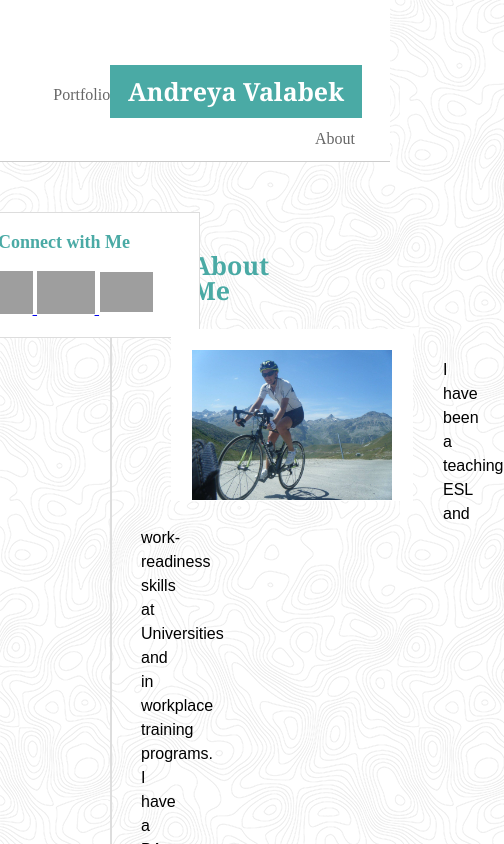
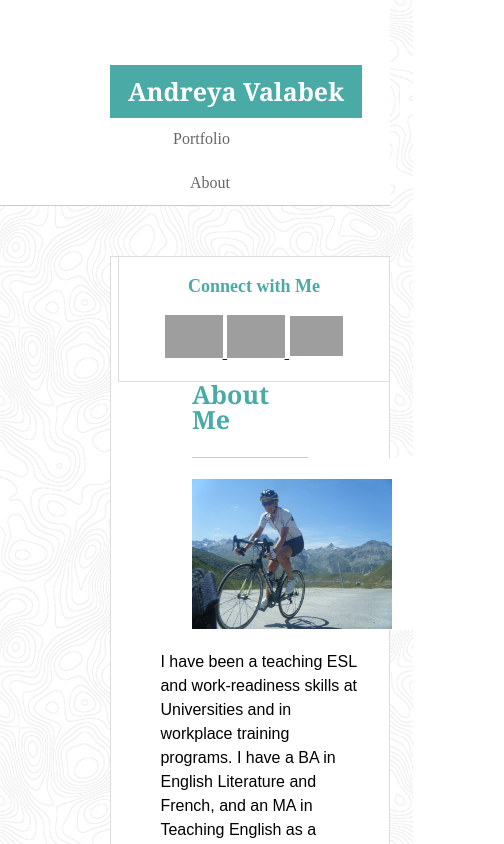
Before and after one commit to avalabek/Responsive-Portfolio, a plain HTML site: page index.html in a window 390 px wide. Shown: the top 844 px of the page, 504 px wide, since content can reach past the window. Drawn offline with Linux system fonts and the light colour scheme; grey boxes are pictures that could not be loaded.

Commit message:
index page 640px

```diff
--- a/assets/css/style.css
+++ b/assets/css/style.css
@@ -2,7 +2,7 @@ style.css
 * {
 	margin:0px;
 	padding:0;
-	width:960px;
+	width:100%;
 	color:#777777;
 }
 header{
@@ -286,18 +286,53 @@ input.submit{
 	border-top:5px solid #4aaaa5;
 }
 
-@media screen and (min-width:0px) and (max-width:640px){
-	.mainBody{
-		background-color:blue;
+@media screen and (max-width:640px){
+	li {
+    clear:both;
+}
+
+li a {
+	clear:both;
+     margin-right:0px;
+    padding-right:160px;
+}
+
+#contact {
+	padding-right:160px;
+}
+
+.sidebar {
+	clear:both;
+	width:230px;
+	margin-left:100%;
+	margin-top:50px;
+	margin-right:0px;
 	}
+
+ .mainBody{
+
+	margin-right:0px;
+	margin-left:110px;
+	margin-top:50px;
+	margin-bottom:50px;
+
 }
+
+
+
+
+}
+
+
+
 @media screen and (min-width:641px) and (max-width:768px){
 	.mainBody{
 		background-color:green;
 	}
 }
+
 @media screen and (min-width:769px) and (max-width:980px){
 	.mainBody{
-		background-color:yellow;
+		background-color:pink;
 	}
-}
+	}
--- a/index.html
+++ b/index.html
@@ -4,7 +4,8 @@
 <head>
   	<meta charset="UTF-8">
   		<!---include the below code to make it responsive:viewport boilerplate-->
-  <meta name="viewport" content="width=device-width,initial-scale=1">
+  	<meta name="viewport" content="width=device-width, initial-scale=1.0">
+
 		<title>Portfolio</title>
 
 	<!--the reset.css must be above the style.css as loads in order -->
```
